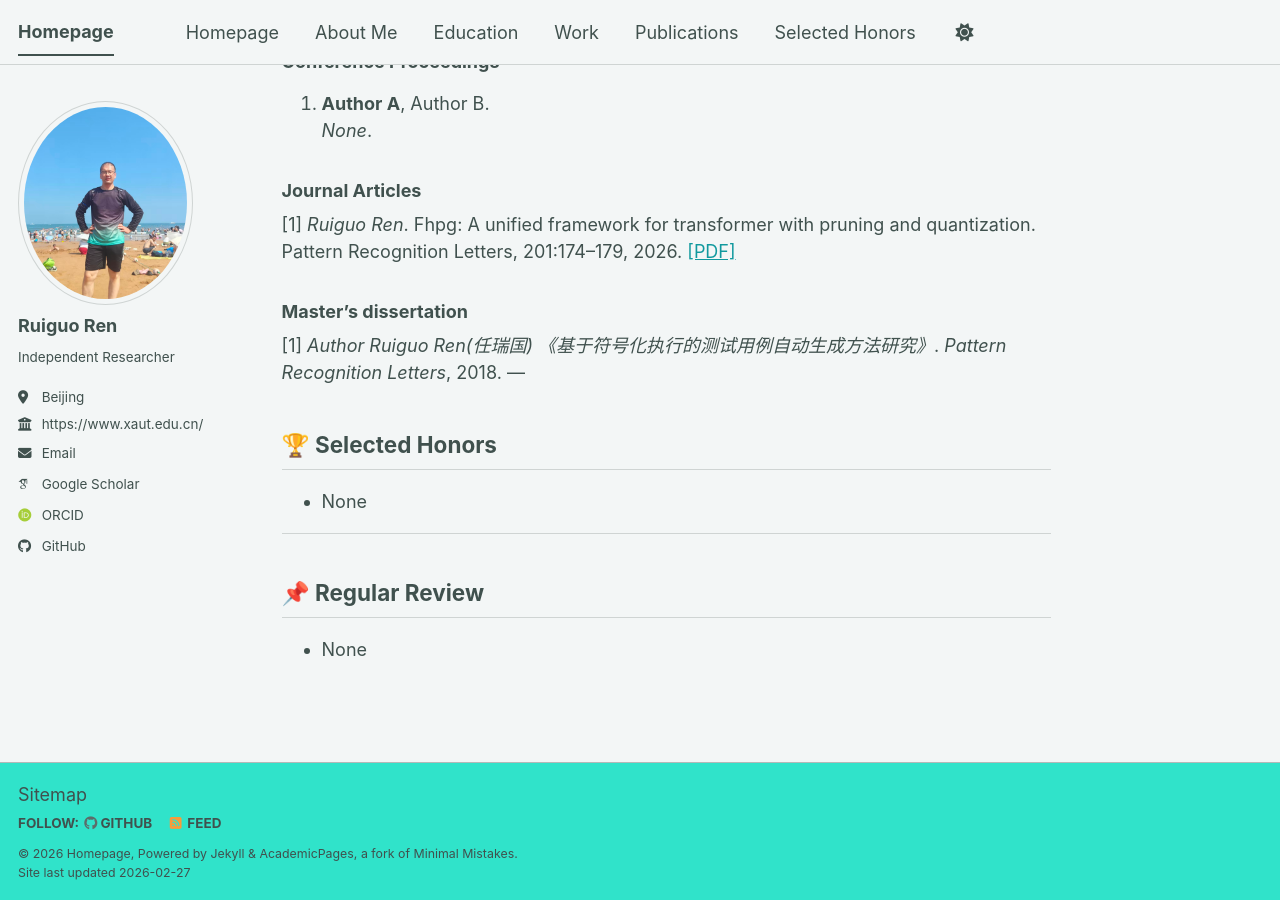
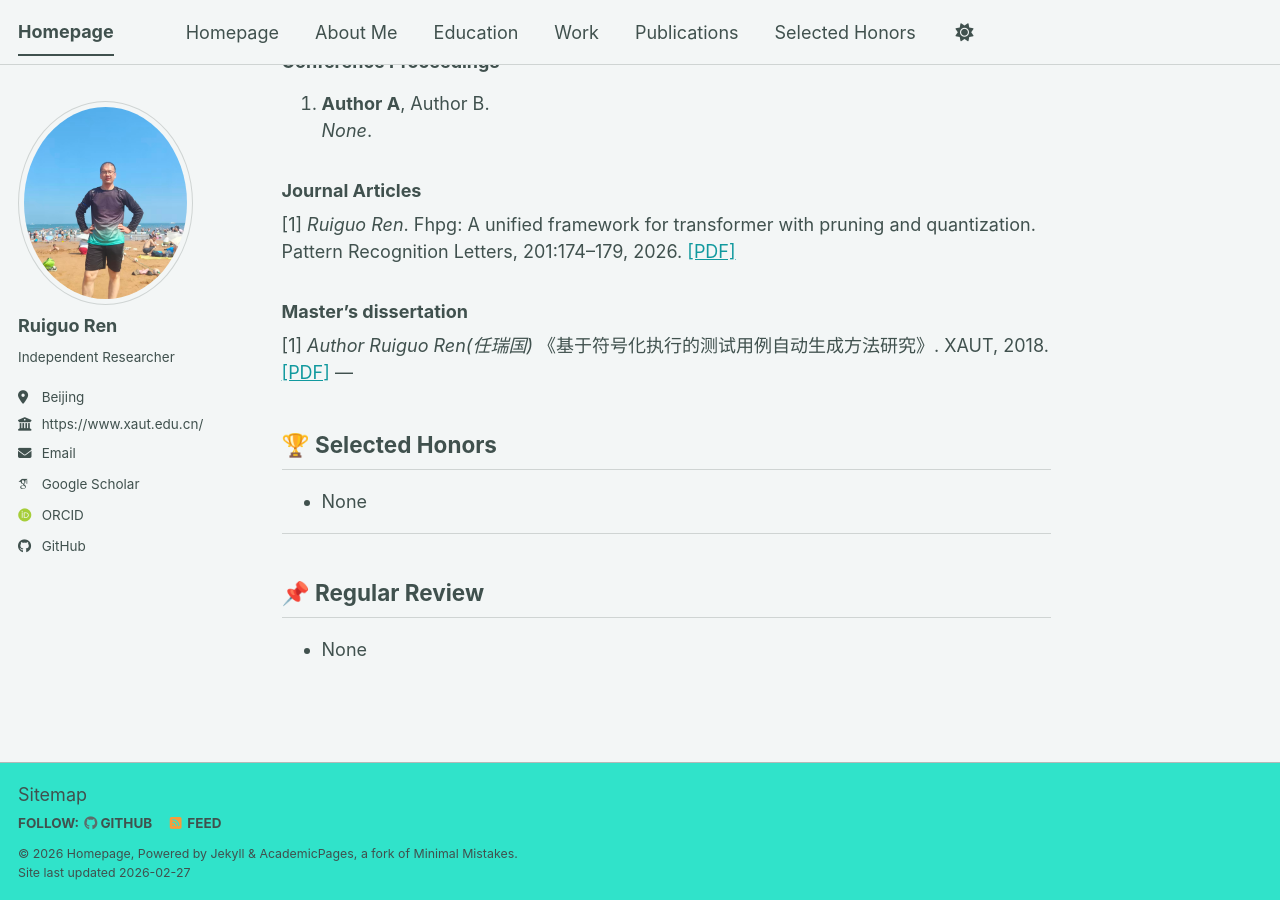
Before and after one commit to rgren-research/rgren-research.github.io, a Jekyll site: the page built from _pages/about.md, in a window 1280 px wide and 900 px high, scrolled down 861 px. Built offline with Jekyll 4.4.1, drawn with Linux system fonts in a browser that asks for light colours; some web fonts are replaced; a script bundle is joined from its source files by our own code; library files that are not in the unit come from our copies.

Commit message:
Update about.md

```diff
--- a/_pages/about.md
+++ b/_pages/about.md
@@ -40,8 +40,8 @@
 ### Master's dissertation
 
 [1] *Author Ruiguo Ren(任瑞国)*
-     *《基于符号化执行的测试用例自动生成方法研究》*.
-     *Pattern Recognition Letters*, 2018.
+     《基于符号化执行的测试用例自动生成方法研究》.
+      XAUT, 2018. [[PDF]]([https://doi.org/10.1016/j.patrec.2026.01.020](https://kns.cnki.net/kcms2/article/abstract?v=oGHOruzuSDPi2-IOJLmLvV1B6Aitd9ggvcjVb4Cv5M2tNUN2WV6Kzd32UuOgid-uuyG-2nNvatG8FEvzh5dlYURNIu7gwzVM1UTXlxsRb3TjhJMJPdhKzD0eLNNYiKdqI6-7pbkIXZoT9-fqt7Bgsm-dYdUlnHVDRMWilTSyMaY=&uniplatform=NZKPT&language=CHS))
 ---
 
 ## 🏆 Selected Honors
```
